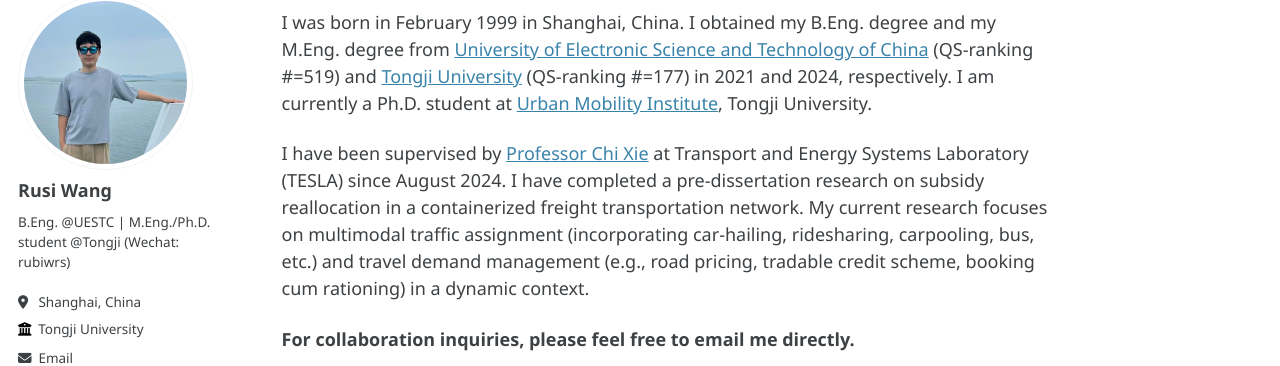
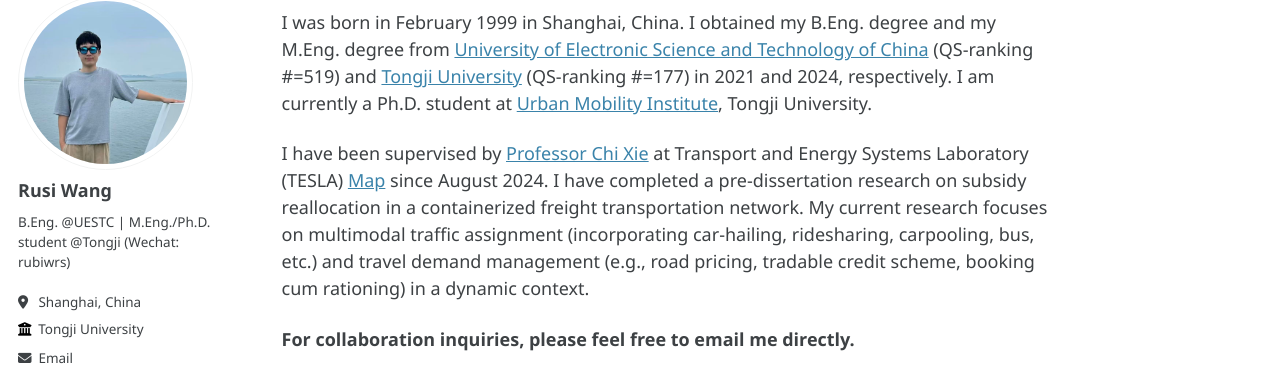
Before and after one commit to RusiWang99/RusiWang99.github.io, a Jekyll site: the page built from _pages/about.md, in a window 1280 px wide and 1301 px high. Shown: the part 111-477 px from the top of the window. Built offline with Jekyll 4.4.1, drawn with Linux system fonts in a browser that asks for light colours; some web fonts are replaced.

Commit message:
Update about.md

```diff
--- a/_pages/about.md
+++ b/_pages/about.md
@@ -9,7 +9,7 @@ redirect_from:
 
 I was born in February 1999 in Shanghai, China. I obtained my B.Eng. degree and my M.Eng. degree from [University of Electronic Science and Technology of China](https://www.uestc.edu.cn/) (QS-ranking #=519) and [Tongji University](https://www.tongji.edu.cn/) (QS-ranking #=177) in 2021 and 2024, respectively. I am currently a Ph.D. student at [Urban Mobility Institute](http://umi.tongji.edu.cn/), Tongji University.
 
-I have been supervised by [Professor Chi Xie](https://scholar.google.com/citations?hl=en&user=LQ3KKYQAAAAJ&view_op=list_works&sortby=pubdate) at Transport and Energy Systems Laboratory (TESLA) since August 2024. I have completed a pre-dissertation research on subsidy reallocation in a containerized freight transportation network. My current research focuses on multimodal traffic assignment (incorporating car-hailing, ridesharing, carpooling, bus, etc.) and travel demand management (e.g., road pricing, tradable credit scheme, booking cum rationing) in a dynamic context.
+I have been supervised by [Professor Chi Xie](https://scholar.google.com/citations?hl=en&user=LQ3KKYQAAAAJ&view_op=list_works&sortby=pubdate) at Transport and Energy Systems Laboratory (TESLA) [Map](https://www.google.com/maps/place/4801+Caoan+Hwy,+Jia+Ding+Qu,+Shang+Hai+Shi,+China,+201804/@31.2810611,121.2100163,19z/data=!3m1!4b1!4m6!3m5!1s0x35b25cd3667ad407:0xa0105b5da462cc70!8m2!3d31.28106!4d121.21066!16s%2Fg%2F11r8dwp7vp?hl=en&entry=ttu&g_ep=EgoyMDI1MTAyOS4xIKXMDSoASAFQAw%3D%3D) since August 2024. I have completed a pre-dissertation research on subsidy reallocation in a containerized freight transportation network. My current research focuses on multimodal traffic assignment (incorporating car-hailing, ridesharing, carpooling, bus, etc.) and travel demand management (e.g., road pricing, tradable credit scheme, booking cum rationing) in a dynamic context.
 
 **For collaboration inquiries, please feel free to email me directly.**
 
```
